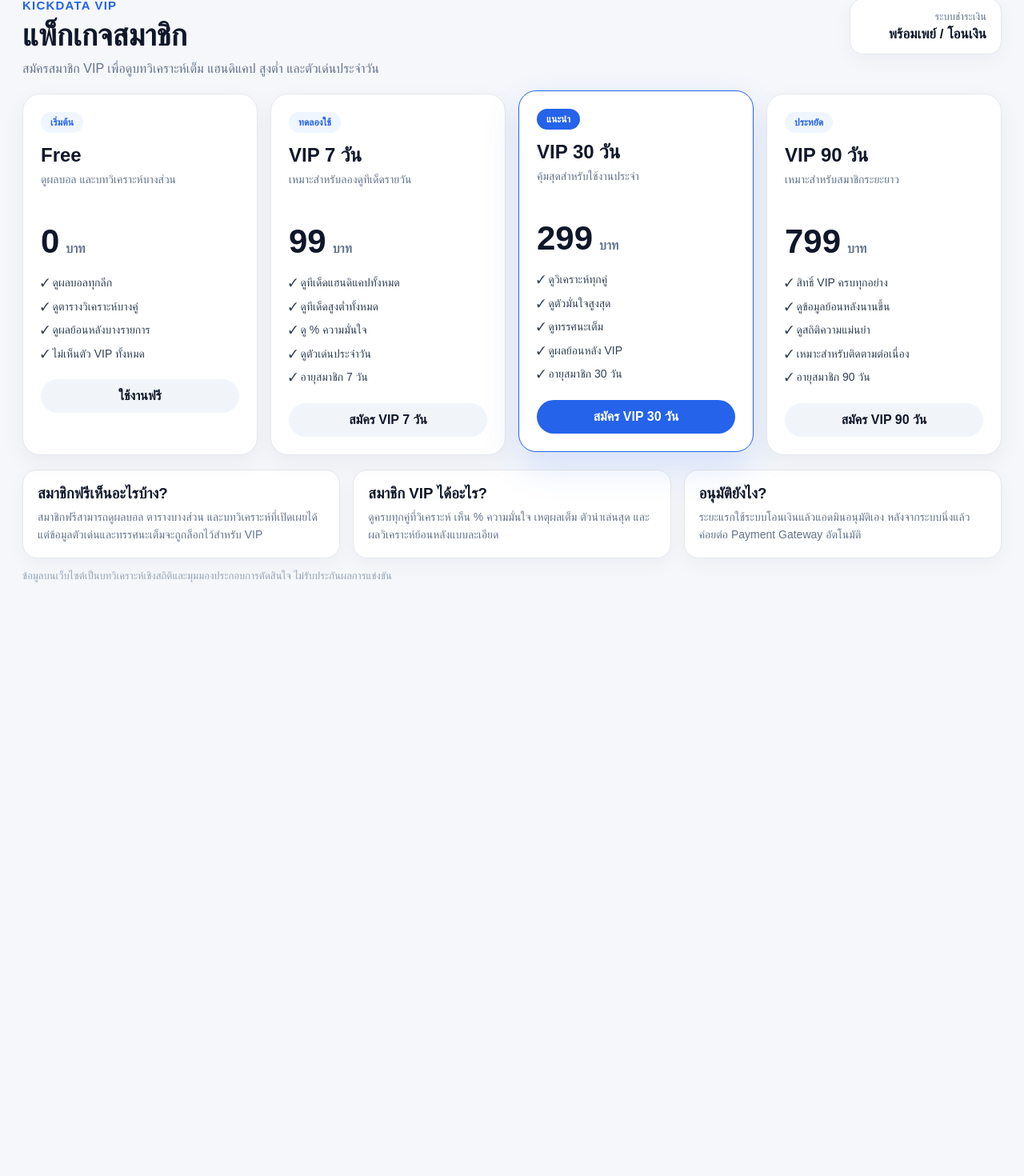
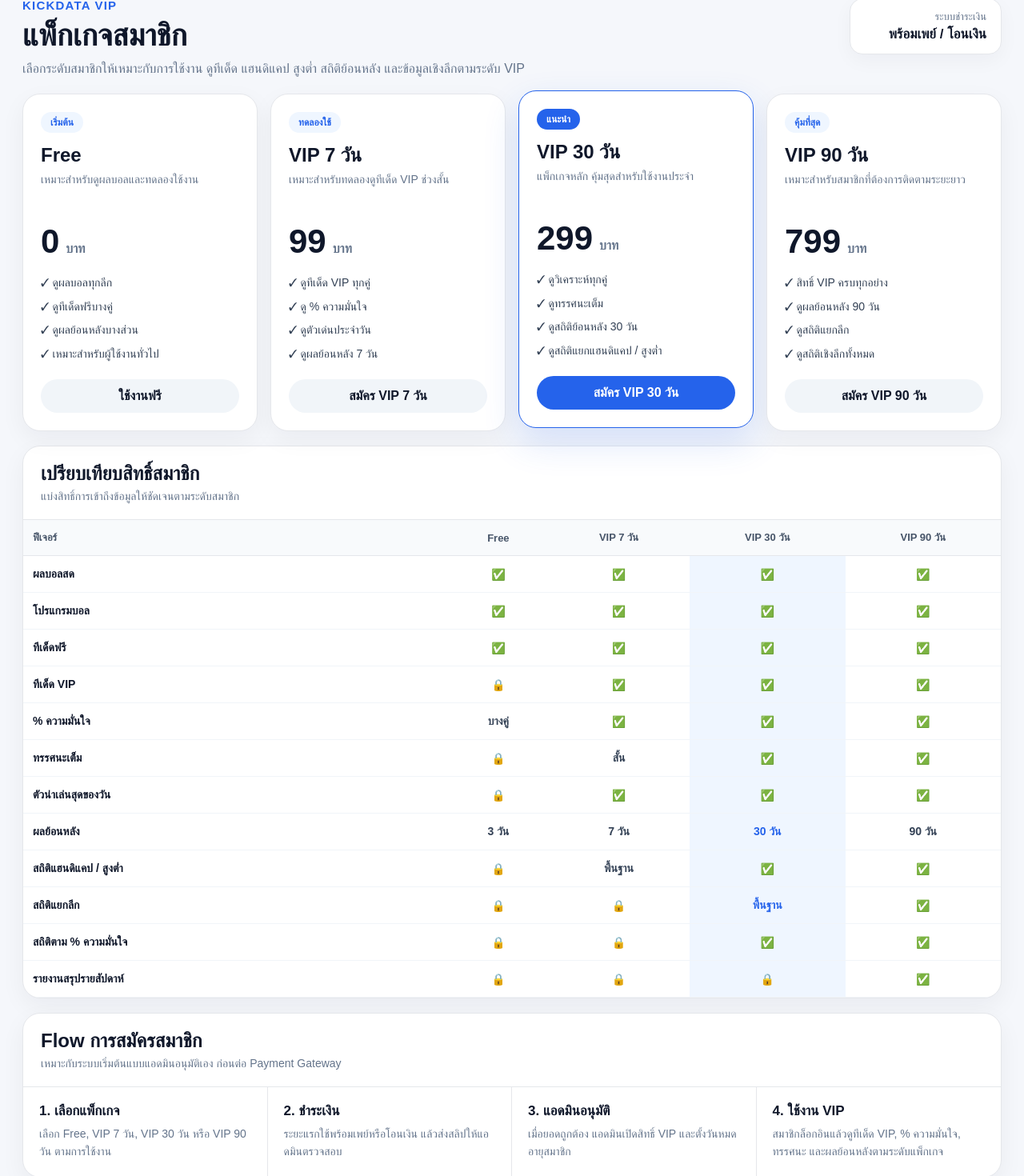
Before and after one commit to kickdata33/kickdata-web, a Next.js app: page /pricing in a window 1280 px wide. Shown: the part 93-1563 px from the top of the page at 80% size. Before the commit the page ends 863 px from the top, so only its background shows below. Built offline with nearby package versions, Linux system fonts and the light colour scheme.

Commit message:
Add VIP comparison and membership flow

```diff
--- a/app/pricing/page.module.css
+++ b/app/pricing/page.module.css
@@ -243,3 +243,123 @@
     transform: none;
   }
 }
+
+.compareCard,
+.flowCard {
+  max-width: 1280px;
+  margin: 0 auto 18px;
+  background: white;
+  border: 1px solid #e5e7eb;
+  border-radius: 22px;
+  overflow: hidden;
+  box-shadow: 0 10px 30px rgba(15, 23, 42, 0.05);
+}
+
+.sectionTitle {
+  padding: 20px 22px;
+  border-bottom: 1px solid #e5e7eb;
+}
+
+.sectionTitle h2 {
+  margin: 0 0 6px;
+  color: #0f172a;
+  font-size: 24px;
+}
+
+.sectionTitle p {
+  margin: 0;
+  color: #64748b;
+  font-size: 14px;
+}
+
+.compareWrap {
+  overflow-x: auto;
+}
+
+.compareTable {
+  width: 100%;
+  min-width: 820px;
+  border-collapse: collapse;
+}
+
+.compareTable th {
+  background: #f8fafc;
+  color: #475569;
+  text-align: center;
+  padding: 14px 12px;
+  font-size: 13px;
+  font-weight: 900;
+  border-bottom: 1px solid #e5e7eb;
+}
+
+.compareTable th:first-child {
+  text-align: left;
+}
+
+.compareTable td {
+  padding: 14px 12px;
+  border-bottom: 1px solid #f1f5f9;
+  color: #334155;
+  text-align: center;
+  font-weight: 800;
+  font-size: 14px;
+}
+
+.compareTable tbody tr:hover td {
+  background: #f8fafc;
+}
+
+.featureName {
+  text-align: left !important;
+  color: #0f172a !important;
+  font-weight: 900 !important;
+  min-width: 220px;
+}
+
+.recommendCol {
+  background: #eff6ff;
+  color: #2563eb !important;
+}
+
+.flowGrid {
+  display: grid;
+  grid-template-columns: repeat(4, 1fr);
+  gap: 0;
+}
+
+.flowItem {
+  padding: 20px;
+  border-right: 1px solid #e5e7eb;
+}
+
+.flowItem:last-child {
+  border-right: none;
+}
+
+.flowItem h3 {
+  margin: 0 0 8px;
+  color: #0f172a;
+  font-size: 17px;
+}
+
+.flowItem p {
+  margin: 0;
+  color: #64748b;
+  line-height: 1.55;
+  font-size: 14px;
+}
+
+@media (max-width: 900px) {
+  .flowGrid {
+    grid-template-columns: 1fr;
+  }
+
+  .flowItem {
+    border-right: none;
+    border-bottom: 1px solid #e5e7eb;
+  }
+
+  .flowItem:last-child {
+    border-bottom: none;
+  }
+}
--- a/app/pricing/page.tsx
+++ b/app/pricing/page.tsx
@@ -6,12 +6,12 @@
     price: "0",
     period: "บาท",
     badge: "เริ่มต้น",
-    description: "ดูผลบอล และบทวิเคราะห์บางส่วน",
+    description: "เหมาะสำหรับดูผลบอลและทดลองใช้งาน",
     features: [
       "ดูผลบอลทุกลีก",
-      "ดูตารางวิเคราะห์บางคู่",
-      "ดูผลย้อนหลังบางรายการ",
-      "ไม่เห็นตัว VIP ทั้งหมด",
+      "ดูทีเด็ดฟรีบางคู่",
+      "ดูผลย้อนหลังบางส่วน",
+      "เหมาะสำหรับผู้ใช้งานทั่วไป",
     ],
     buttonText: "ใช้งานฟรี",
     highlight: false,
@@ -21,13 +21,12 @@
     price: "99",
     period: "บาท",
     badge: "ทดลองใช้",
-    description: "เหมาะสำหรับลองดูทีเด็ดรายวัน",
+    description: "เหมาะสำหรับทดลองดูทีเด็ด VIP ช่วงสั้น",
     features: [
-      "ดูทีเด็ดแฮนดิแคปทั้งหมด",
-      "ดูทีเด็ดสูงต่ำทั้งหมด",
+      "ดูทีเด็ด VIP ทุกคู่",
       "ดู % ความมั่นใจ",
       "ดูตัวเด่นประจำวัน",
-      "อายุสมาชิก 7 วัน",
+      "ดูผลย้อนหลัง 7 วัน",
     ],
     buttonText: "สมัคร VIP 7 วัน",
     highlight: false,
@@ -37,13 +36,12 @@
     price: "299",
     period: "บาท",
     badge: "แนะนำ",
-    description: "คุ้มสุดสำหรับใช้งานประจำ",
+    description: "แพ็กเกจหลัก คุ้มสุดสำหรับใช้งานประจำ",
     features: [
       "ดูวิเคราะห์ทุกคู่",
-      "ดูตัวมั่นใจสูงสุด",
       "ดูทรรศนะเต็ม",
-      "ดูผลย้อนหลัง VIP",
-      "อายุสมาชิก 30 วัน",
+      "ดูสถิติย้อนหลัง 30 วัน",
+      "ดูสถิติแยกแฮนดิแคป / สูงต่ำ",
     ],
     buttonText: "สมัคร VIP 30 วัน",
     highlight: true,
@@ -52,17 +50,122 @@
     name: "VIP 90 วัน",
     price: "799",
     period: "บาท",
-    badge: "ประหยัด",
-    description: "เหมาะสำหรับสมาชิกระยะยาว",
+    badge: "คุ้มที่สุด",
+    description: "เหมาะสำหรับสมาชิกที่ต้องการติดตามระยะยาว",
     features: [
       "สิทธิ์ VIP ครบทุกอย่าง",
-      "ดูข้อมูลย้อนหลังนานขึ้น",
-      "ดูสถิติความแม่นยำ",
-      "เหมาะสำหรับติดตามต่อเนื่อง",
-      "อายุสมาชิก 90 วัน",
+      "ดูผลย้อนหลัง 90 วัน",
+      "ดูสถิติแยกลีก",
+      "ดูสถิติเชิงลึกทั้งหมด",
     ],
     buttonText: "สมัคร VIP 90 วัน",
     highlight: false,
+  },
+];
+
+const comparisonRows = [
+  {
+    feature: "ผลบอลสด",
+    free: "✅",
+    vip7: "✅",
+    vip30: "✅",
+    vip90: "✅",
+  },
+  {
+    feature: "โปรแกรมบอล",
+    free: "✅",
+    vip7: "✅",
+    vip30: "✅",
+    vip90: "✅",
+  },
+  {
+    feature: "ทีเด็ดฟรี",
+    free: "✅",
+    vip7: "✅",
+    vip30: "✅",
+    vip90: "✅",
+  },
+  {
+    feature: "ทีเด็ด VIP",
+    free: "🔒",
+    vip7: "✅",
+    vip30: "✅",
+    vip90: "✅",
+  },
+  {
+    feature: "% ความมั่นใจ",
+    free: "บางคู่",
+    vip7: "✅",
+    vip30: "✅",
+    vip90: "✅",
+  },
+  {
+    feature: "ทรรศนะเต็ม",
+    free: "🔒",
+    vip7: "สั้น",
+    vip30: "✅",
+    vip90: "✅",
+  },
+  {
+    feature: "ตัวน่าเล่นสุดของวัน",
+    free: "🔒",
+    vip7: "✅",
+    vip30: "✅",
+    vip90: "✅",
+  },
+  {
+    feature: "ผลย้อนหลัง",
+    free: "3 วัน",
+    vip7: "7 วัน",
+    vip30: "30 วัน",
+    vip90: "90 วัน",
+  },
+  {
+    feature: "สถิติแฮนดิแคป / สูงต่ำ",
+    free: "🔒",
+    vip7: "พื้นฐาน",
+    vip30: "✅",
+    vip90: "✅",
+  },
+  {
+    feature: "สถิติแยกลีก",
+    free: "🔒",
+    vip7: "🔒",
+    vip30: "พื้นฐาน",
+    vip90: "✅",
+  },
+  {
+    feature: "สถิติตาม % ความมั่นใจ",
+    free: "🔒",
+    vip7: "🔒",
+    vip30: "✅",
+    vip90: "✅",
+  },
+  {
+    feature: "รายงานสรุปรายสัปดาห์",
+    free: "🔒",
+    vip7: "🔒",
+    vip30: "🔒",
+    vip90: "✅",
+  },
+];
+
+const flowSteps = [
+  {
+    title: "1. เลือกแพ็กเกจ",
+    text: "เลือก Free, VIP 7 วัน, VIP 30 วัน หรือ VIP 90 วัน ตามการใช้งาน",
+  },
+  {
+    title: "2. ชำระเงิน",
+    text: "ระยะแรกใช้พร้อมเพย์หรือโอนเงิน แล้วส่งสลิปให้แอดมินตรวจสอบ",
+  },
+  {
+    title: "3. แอดมินอนุมัติ",
+    text: "เมื่อยอดถูกต้อง แอดมินเปิดสิทธิ์ VIP และตั้งวันหมดอายุสมาชิก",
+  },
+  {
+    title: "4. ใช้งาน VIP",
+    text: "สมาชิกล็อกอินแล้วดูทีเด็ด VIP, % ความมั่นใจ, ทรรศนะ และผลย้อนหลังตามระดับแพ็กเกจ",
   },
 ];
 
@@ -74,7 +177,8 @@
           <p className={styles.brand}>KickData VIP</p>
           <h1>แพ็กเกจสมาชิก</h1>
           <p className={styles.sub}>
-            สมัครสมาชิก VIP เพื่อดูบทวิเคราะห์เต็ม แฮนดิแคป สูงต่ำ และตัวเด่นประจำวัน
+            เลือกระดับสมาชิกให้เหมาะกับการใช้งาน ดูทีเด็ด แฮนดิแคป สูงต่ำ
+            สถิติย้อนหลัง และข้อมูลเชิงลึกตามระดับ VIP
           </p>
         </div>
 
@@ -88,7 +192,9 @@
         {plans.map((plan) => (
           <div
             key={plan.name}
-            className={`${styles.planCard} ${plan.highlight ? styles.highlight : ""}`}
+            className={`${styles.planCard} ${
+              plan.highlight ? styles.highlight : ""
+            }`}
           >
             <div className={styles.badge}>{plan.badge}</div>
 
@@ -107,7 +213,9 @@
             </ul>
 
             <a
-              href={`/payment?plan=${encodeURIComponent(plan.name)}&price=${plan.price}`}
+              href={`/payment?plan=${encodeURIComponent(
+                plan.name
+              )}&price=${plan.price}`}
               className={plan.highlight ? styles.primaryButton : styles.button}
             >
               {plan.buttonText}
@@ -116,34 +224,83 @@
         ))}
       </section>
 
+      <section className={styles.compareCard}>
+        <div className={styles.sectionTitle}>
+          <h2>เปรียบเทียบสิทธิ์สมาชิก</h2>
+          <p>แบ่งสิทธิ์การเข้าถึงข้อมูลให้ชัดเจนตามระดับสมาชิก</p>
+        </div>
+
+        <div className={styles.compareWrap}>
+          <table className={styles.compareTable}>
+            <thead>
+              <tr>
+                <th>ฟีเจอร์</th>
+                <th>Free</th>
+                <th>VIP 7 วัน</th>
+                <th>VIP 30 วัน</th>
+                <th>VIP 90 วัน</th>
+              </tr>
+            </thead>
+
+            <tbody>
+              {comparisonRows.map((row) => (
+                <tr key={row.feature}>
+                  <td className={styles.featureName}>{row.feature}</td>
+                  <td>{row.free}</td>
+                  <td>{row.vip7}</td>
+                  <td className={styles.recommendCol}>{row.vip30}</td>
+                  <td>{row.vip90}</td>
+                </tr>
+              ))}
+            </tbody>
+          </table>
+        </div>
+      </section>
+
+      <section className={styles.flowCard}>
+        <div className={styles.sectionTitle}>
+          <h2>Flow การสมัครสมาชิก</h2>
+          <p>เหมาะกับระบบเริ่มต้นแบบแอดมินอนุมัติเอง ก่อนต่อ Payment Gateway</p>
+        </div>
+
+        <div className={styles.flowGrid}>
+          {flowSteps.map((step) => (
+            <div key={step.title} className={styles.flowItem}>
+              <h3>{step.title}</h3>
+              <p>{step.text}</p>
+            </div>
+          ))}
+        </div>
+      </section>
+
       <section className={styles.infoGrid}>
         <div>
-          <h3>สมาชิกฟรีเห็นอะไรบ้าง?</h3>
+          <h3>Free ใช้ดึงคนเข้าเว็บ</h3>
           <p>
-            สมาชิกฟรีสามารถดูผลบอล ตารางบางส่วน และบทวิเคราะห์ที่เปิดเผยได้
-            แต่ข้อมูลตัวเด่นและทรรศนะเต็มจะถูกล็อกไว้สำหรับ VIP
+            ให้ดูผลบอล โปรแกรมบอล และทีเด็ดบางคู่ เพื่อให้ผู้ใช้เห็นคุณภาพของเว็บ
+            ก่อนตัดสินใจสมัคร VIP
           </p>
         </div>
 
         <div>
-          <h3>สมาชิก VIP ได้อะไร?</h3>
+          <h3>VIP 30 วันเป็นแพ็กหลัก</h3>
           <p>
-            ดูครบทุกคู่ที่วิเคราะห์ เห็น % ความมั่นใจ เหตุผลเต็ม ตัวน่าเล่นสุด
-            และผลวิเคราะห์ย้อนหลังแบบละเอียด
+            ควรดันแพ็กนี้เป็นหลัก เพราะคุ้มค่าที่สุดสำหรับสมาชิกประจำ
+            และเหมาะกับการสร้างรายได้รายเดือน
           </p>
         </div>
 
         <div>
-          <h3>อนุมัติยังไง?</h3>
+          <h3>VIP 90 วันสำหรับลูกค้าประจำ</h3>
           <p>
-            ระยะแรกใช้ระบบโอนเงินแล้วแอดมินอนุมัติเอง หลังจากระบบนิ่งแล้วค่อยต่อ
-            Payment Gateway อัตโนมัติ
+            ให้สิทธิ์ดูสถิติย้อนหลังและข้อมูลเชิงลึกมากกว่า เพื่อเพิ่มมูลค่าแพ็กเกจระยะยาว
           </p>
         </div>
       </section>
 
       <p className={styles.disclaimer}>
-        ข้อมูลบนเว็บไซต์เป็นบทวิเคราะห์เชิงสถิติและมุมมองประกอบการตัดสินใจ ไม่รับประกันผลการแข่งขัน
+        ข้อมูลบนเว็บไซต์เป็นบทวิเคราะห์เชิงสถิติและมุมมองประกอบการตัดสินใจ
+        ไม่รับประกันผลการแข่งขัน
       </p>
     </main>
   );
```
